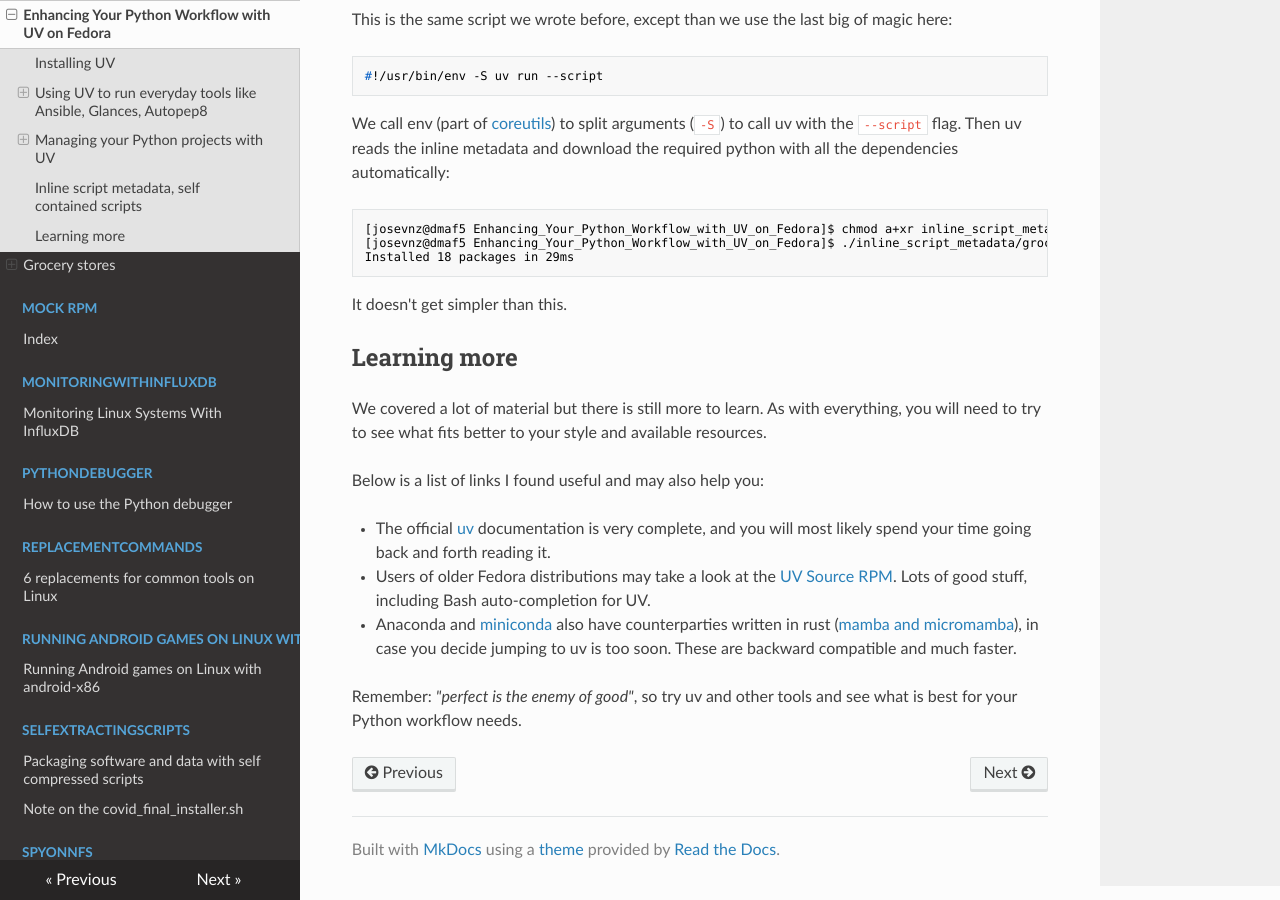
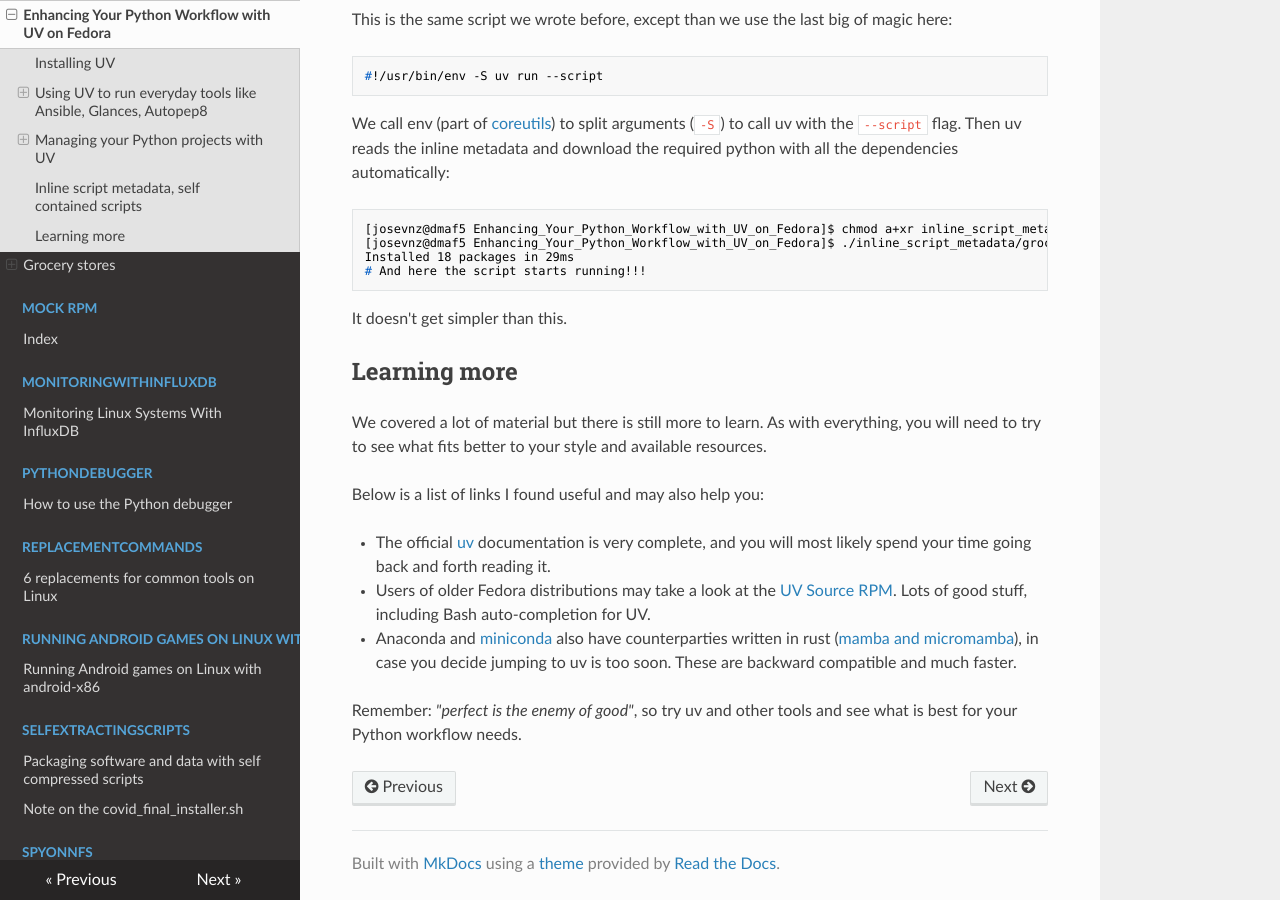
Before and after one commit to josevnz/tutorials, an MkDocs documentation site: the page built from docs/Enhancing_Your_Python_Workflow_with_UV_on_Fedora/README.md, in a window 1280 px wide and 900 px high, scrolled down 17713 px. Built offline with MkDocs 1.6.1, drawn with Linux system fonts in a browser that asks for light colours; nearby versions of some CDN libraries.

````diff
--- a/docs/Enhancing_Your_Python_Workflow_with_UV_on_Fedora/README.md
+++ b/docs/Enhancing_Your_Python_Workflow_with_UV_on_Fedora/README.md
@@ -954,6 +954,7 @@
 [josevnz@dmaf5 Enhancing_Your_Python_Workflow_with_UV_on_Fedora]$ chmod a+xr inline_script_metadata/groceries.py
 [josevnz@dmaf5 Enhancing_Your_Python_Workflow_with_UV_on_Fedora]$ ./inline_script_metadata/groceries.py
 Installed 18 packages in 29ms
+# And here the script starts running!!!
 ```
 
 It doesn't get simpler than this.
````
